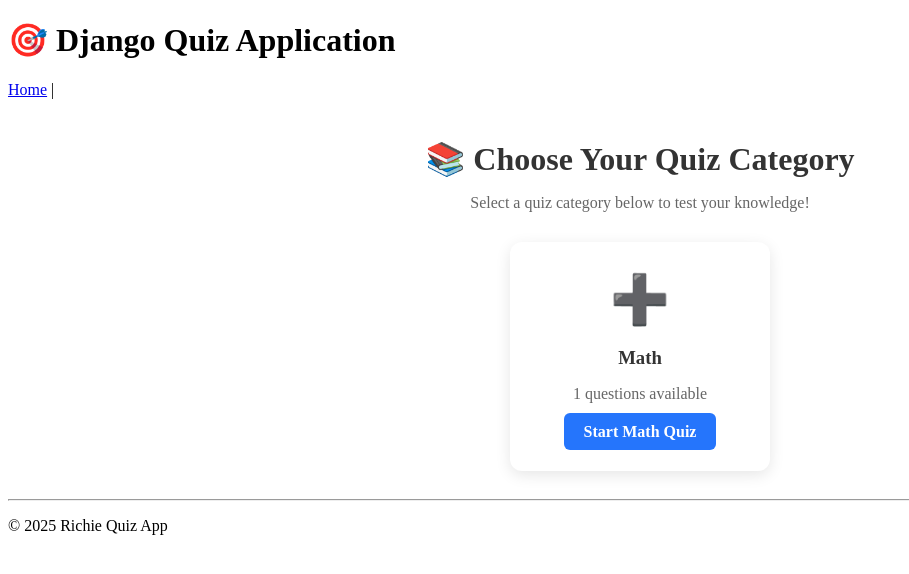
After one commit to MJselorm/quiz_app, a Django app: page /start-quiz/ in a window 1280 px wide. The commit adds this page. Shown: the top 574 px of the page, without its empty margins (0-909 px from the left). Run offline with Django 5.2, Linux system fonts and the light colour scheme; data comes from the database, SQL or seed files in the repository; both versions use the stored data as it was after the commit.

Commit message:
initial touch on the start quiz page

```diff
--- /dev/null
+++ b/quiz/templates/quiz/start-quiz.html
@@ -0,0 +1,32 @@
+{% extends 'base.html' %}
+{% load static %}
+
+{% block title %}Select Quiz - Django Quiz{% endblock %}
+
+{% block content %}
+<div class="quiz-selection-container">
+  <h1>📚 Choose Your Quiz Category</h1>
+  <p>Select a quiz category below to test your knowledge!</p>
+
+  <div class="quiz-thumbnails">
+    {% for quiz in quiz_data %}
+    <div class="quiz-thumbnail">
+      <div class="quiz-icon">
+        {% if quiz.type == 'MATH' %}
+        ➕
+        {% elif quiz.type == 'SCI' %}
+        🔬
+        {% elif quiz.type == 'HIST' %}
+        🏛️
+        {% endif %}
+      </div>
+      <h3>{{ quiz.name }}</h3>
+      <p>{{ quiz.count }} questions available</p>
+      <a href="#" class="btn-quiz-select">Start {{ quiz.name }} Quiz</a>
+    </div>
+    {% empty %}
+    <p>No quizzes available at the moment. Please check back later!</p>
+    {% endfor %}
+  </div>
+</div>
+{% endblock %}
--- a/quiz/urls.py
+++ b/quiz/urls.py
@@ -6,4 +6,5 @@ app_name='quiz'
 
 urlpatterns = [
     path('',views.home, name='home'),
+    path('start-quiz/', views.start_quiz, name='start-quiz'),
 ]
--- a/quiz/views.py
+++ b/quiz/views.py
@@ -1,6 +1,24 @@
 from django.shortcuts import render
 from .models import Question
+from django.db.models import Count
+
 # Create your views here.
 def home(request):
-    questions = Question.objects.all()
     return render(request, 'quiz/home.html')
+
+
+def start_quiz(request):
+    # Group questions by quiz type and count them
+    quiz_types = Question.QUIZ_TYPES
+    quiz_data = []
+
+    for quiz_type, quiz_name in quiz_types:
+        count = Question.objects.filter(quiz_type=quiz_type).count()
+        if count > 0:  # Only show quiz types that have questions
+            quiz_data.append({
+                'type': quiz_type,
+                'name': quiz_name,
+                'count': count
+            })
+
+    return render(request, 'quiz/start-quiz.html', {'quiz_data': quiz_data})
--- a/static/css/style.css
+++ b/static/css/style.css
@@ -31,3 +31,72 @@
 .btn-start:hover {
     background-color: #ffc107;
 }
+
+/* Quiz Selection Section */
+.quiz-selection-container {
+    text-align: center;
+    padding: 20px;
+}
+
+.quiz-selection-container h1 {
+    color: #333;
+    margin-bottom: 10px;
+}
+
+.quiz-selection-container p {
+    color: #666;
+    margin-bottom: 30px;
+}
+
+/* Quiz Thumbnails */
+.quiz-thumbnails {
+    display: flex;
+    justify-content: center;
+    flex-wrap: wrap;
+    gap: 30px;
+    margin-top: 20px;
+}
+
+.quiz-thumbnail {
+    background: white;
+    border-radius: 12px;
+    box-shadow: 0 4px 15px rgba(0, 0, 0, 0.1);
+    padding: 30px 20px;
+    width: 220px;
+    text-align: center;
+    transition: transform 0.3s, box-shadow 0.3s;
+}
+
+.quiz-thumbnail:hover {
+    transform: translateY(-5px);
+    box-shadow: 0 8px 25px rgba(0, 0, 0, 0.15);
+}
+
+.quiz-icon {
+    font-size: 3em;
+    margin-bottom: 15px;
+}
+
+.quiz-thumbnail h3 {
+    color: #333;
+    margin-bottom: 10px;
+}
+
+.quiz-thumbnail p {
+    color: #666;
+    margin-bottom: 20px;
+}
+
+.btn-quiz-select {
+    padding: 10px 20px;
+    background-color: #2575fc;
+    color: white;
+    text-decoration: none;
+    border-radius: 6px;
+    font-weight: bold;
+    transition: background-color 0.3s;
+}
+
+.btn-quiz-select:hover {
+    background-color: #6a11cb;
+}
```
Also changed, not shown: quiz/models.py (+12 -0 lines), quiz/templates/quiz/home.html (+1 -10 lines), db.sqlite3, quiz/migrations/0004_question_quiz_type.py (added).
